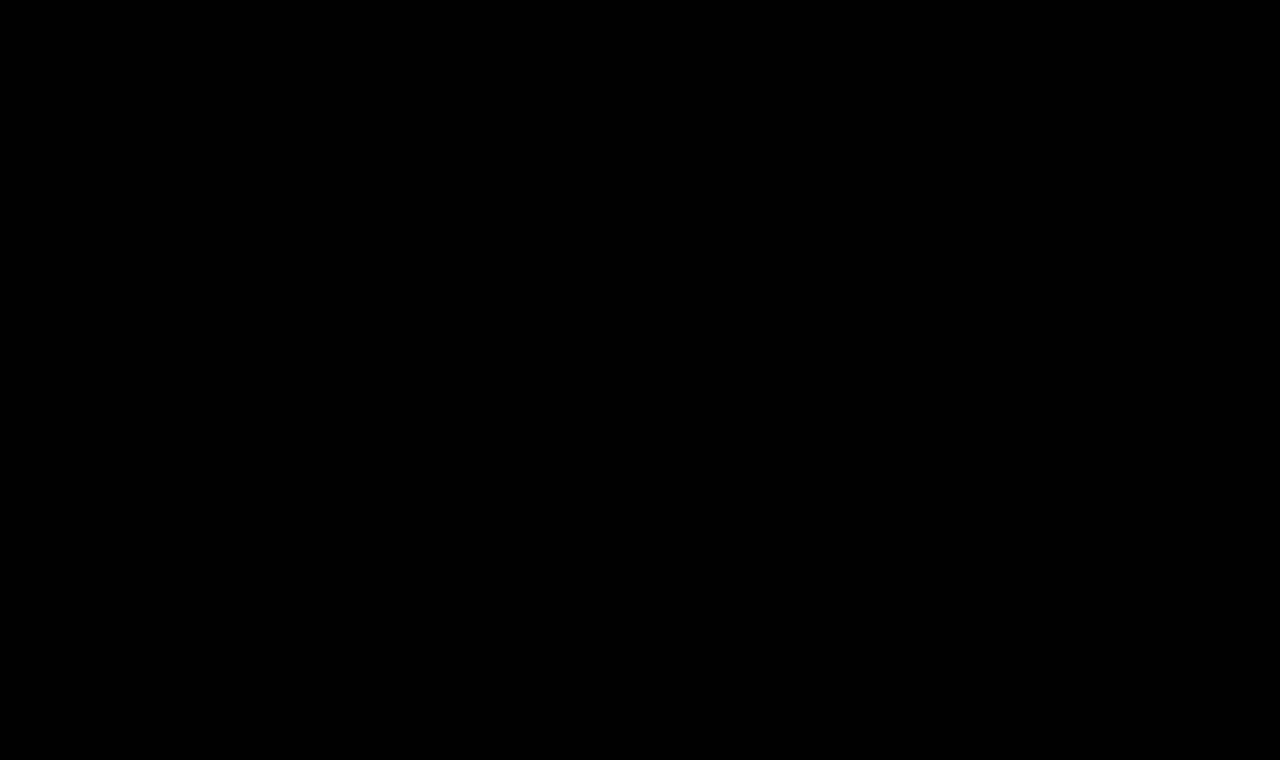
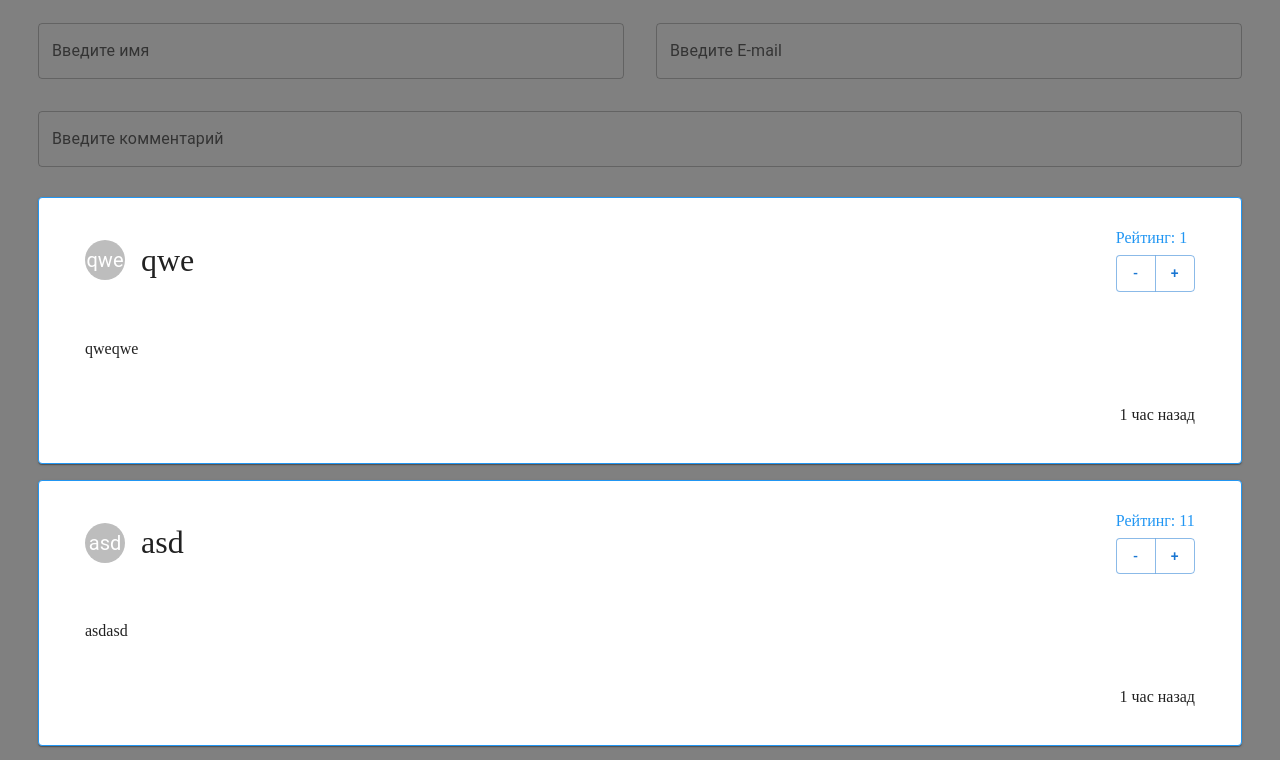
Before and after one commit to fermer123/inovation, a React app: page / in a window 1280 px wide. Shown: the top 760 px of the page. Built offline with nearby package versions, Linux system fonts and the light colour scheme.

Commit message:
start proj

```diff
--- a/src/App.tsx
+++ b/src/App.tsx
@@ -1,13 +1,13 @@
+import Box from '@mui/material/Box';
 import {FC} from 'react';
-import styled from 'styled-components';
+import InputForm from './components/inputForm/InputForm';
 
-const AppWrapper = styled.div`
-  width: 100%;
-  min-height: 100vh;
-  background: black;
-`;
 const App: FC = () => {
-  return <AppWrapper>123</AppWrapper>;
+  return (
+    <Box sx={{mx: 1, mt: 1}}>
+      <InputForm />
+    </Box>
+  );
 };
 
 export default App;
--- /dev/null
+++ b/src/components/Item/Item.tsx
@@ -0,0 +1,78 @@
+import {FC} from 'react';
+import styled from 'styled-components';
+import Avatar from '@mui/material/Avatar';
+import {Button, ButtonGroup, Card, CardContent, Box} from '@mui/material';
+import {IComment} from '@src/types/type';
+
+const CommentWrapperItem = styled(Card)`
+  padding: 15px 30px;
+  margin: 0 auto;
+  display: flex;
+  flex-direction: column;
+  gap: 1rem;
+  width: 100%;
+  border: 1px solid #2196f3;
+`;
+const CommentWrapperItemTopContent = styled(CardContent)`
+  padding: 0 0;
+  display: flex;
+  justify-content: space-between;
+  align-items: center;
+`;
+
+const CommentWrapperItemTopContentInfo = styled(Box)`
+  display: flex;
+  gap: 1rem;
+  align-items: center;
+`;
+const CommentWrapperItemTopContentInfoName = styled.p`
+  font-size: 2rem;
+`;
+
+const CommentWrapperItemTopContentInfoRaiting = styled(Box)`
+  display: flex;
+  flex-direction: column;
+  gap: 0.5rem;
+`;
+
+const CommentWrapperItemTopContentInfoRaitingNumber = styled.p`
+  color: #2196f3;
+`;
+
+const CommentWrapperItemConmment = styled(CardContent)``;
+
+const CommentWrapperItemBottomContent = styled(CardContent)`
+  align-self: flex-end;
+  justify-self: flex-start;
+  padding: 0 0;
+`;
+
+const Item: FC<IComment> = ({comment, name, raiting}) => {
+  return (
+    <CommentWrapperItem>
+      <CommentWrapperItemTopContent>
+        <CommentWrapperItemTopContentInfo>
+          <Avatar>{name}</Avatar>
+          <CommentWrapperItemTopContentInfoName>
+            {name}
+          </CommentWrapperItemTopContentInfoName>
+        </CommentWrapperItemTopContentInfo>
+        <CommentWrapperItemTopContentInfoRaiting>
+          <CommentWrapperItemTopContentInfoRaitingNumber>
+            Рейтинг: {raiting}
+          </CommentWrapperItemTopContentInfoRaitingNumber>
+          <ButtonGroup variant='outlined'>
+            <Button>-</Button>
+            <Button>+</Button>
+          </ButtonGroup>
+        </CommentWrapperItemTopContentInfoRaiting>
+      </CommentWrapperItemTopContent>
+      <CommentWrapperItemConmment>{comment}</CommentWrapperItemConmment>
+      <CommentWrapperItemBottomContent>
+        1 час назад
+      </CommentWrapperItemBottomContent>
+    </CommentWrapperItem>
+  );
+};
+
+export default Item;
--- /dev/null
+++ b/src/components/comments/Comments.tsx
@@ -0,0 +1,50 @@
+import {IComment} from '@src/types/type';
+import {FC, useState} from 'react';
+import {Box} from '@mui/material';
+import styled from 'styled-components';
+import Item from '../Item/Item';
+
+const Comments: FC = () => {
+  const [data] = useState<IComment[]>([
+    {
+      id: 1,
+      name: 'qwe',
+      email: 'qwe@mail.ru',
+      comment: 'qweqwe',
+      raiting: 1,
+    },
+    {
+      id: 2,
+      name: 'asd',
+      email: 'asd@mail.ru',
+      comment: 'asdasd',
+      raiting: 11,
+    },
+    {
+      id: 3,
+      name: 'zxc',
+      email: 'zxc@mail.ru',
+      comment: 'zxczxc',
+      raiting: 10,
+    },
+  ]);
+
+  const CommentWrapper = styled(Box)`
+    padding: 15px 30px;
+    display: flex;
+    justify-content: center;
+    flex-direction: column;
+    gap: 1rem;
+  `;
+
+  return (
+    <CommentWrapper>
+      {data.map((e) => (
+        // eslint-disable-next-line react/jsx-props-no-spreading
+        <Item key={e.id} {...e} />
+      ))}
+    </CommentWrapper>
+  );
+};
+
+export default Comments;
--- /dev/null
+++ b/src/components/inputForm/InputForm.tsx
@@ -0,0 +1,65 @@
+import {Box, TextField} from '@mui/material';
+import {FC, useState} from 'react';
+import styled from 'styled-components';
+import {v4 as uuidv4} from 'uuid';
+import Comments from '../comments/Comments';
+
+const InputFormWrapper = styled(Box)`
+  padding: 15px 30px;
+  margin: 0 auto;
+  display: flex;
+  flex-direction: column;
+  gap: 2rem;
+`;
+const InputFormWrapperDataBlock = styled(Box)`
+  display: flex;
+  align-items: center;
+  justify-content: space-between;
+  gap: 2rem;
+`;
+
+const InputForm: FC = () => {
+  const [name, setName] = useState<string>('');
+  const [email, setEmail] = useState<string>('');
+  const [comment, setComment] = useState<string>('');
+
+  return (
+    <div>
+      <InputFormWrapper>
+        <InputFormWrapperDataBlock>
+          <TextField
+            value={name}
+            onChange={(e: React.ChangeEvent<HTMLInputElement>) =>
+              setName(e.target.value)
+            }
+            fullWidth
+            label='Введите имя'
+            variant='outlined'
+          />
+          <TextField
+            value={email}
+            onChange={(e: React.ChangeEvent<HTMLInputElement>) =>
+              setEmail(e.target.value)
+            }
+            fullWidth
+            label='Введите E-mail'
+            variant='outlined'
+          />
+        </InputFormWrapperDataBlock>
+        <TextField
+          value={comment}
+          onChange={(e: React.ChangeEvent<HTMLInputElement>) =>
+            setComment(e.target.value)
+          }
+          label='Введите комментарий'
+          variant='outlined'
+          fullWidth
+          tabIndex={0}
+        />
+      </InputFormWrapper>
+      <Comments />
+    </div>
+  );
+};
+
+export default InputForm;
--- a/src/global.ts
+++ b/src/global.ts
@@ -1,16 +1,15 @@
 import {createGlobalStyle} from 'styled-components';
 
 const GlobalStyle = createGlobalStyle`
+
   body{
-    font-family: 'Poppins', sans-serif;
-  font-weight: 500;
   font-style: normal;
   font-size: 16px;
   -webkit-font-smoothing: antialiased;
   -moz-osx-font-smoothing: grayscale;
   scroll-behavior: smooth;
-  background: #1f1f1f85;
-}
+  background-color: gray;
+  }
 *,
 ::after,
 ::before {
--- /dev/null
+++ b/src/types/type.ts
@@ -0,0 +1,8 @@
+export interface IComment {
+  id: number;
+  name: string;
+  email: string;
+  comment: string;
+  raiting: number;
+  data?: Date;
+}
--- a/tsconfig.json
+++ b/tsconfig.json
@@ -12,12 +12,12 @@
     "resolveJsonModule": true,
     "downlevelIteration": true,
     "paths": {
-      "@src/*": ["./src/*"]
+      "@src/*": ["./src/*"],
+      "@mui/styled-engine": ["./node_modules/@mui/styled-engine-sc"]
     },
     "lib": ["esnext", "dom", "dom.iterable"],
     "sourceMap": true,
-    "noImplicitAny": false,
-    "plugins": []
+    "noImplicitAny": false
   },
   "exclude": ["node_modules", "build"],
   "include": ["./src", "webpack.config.ts"]
```
Also changed, not shown: package.json (+6 -3 lines), 1 other file (tests, documents, lock files or other folders).
